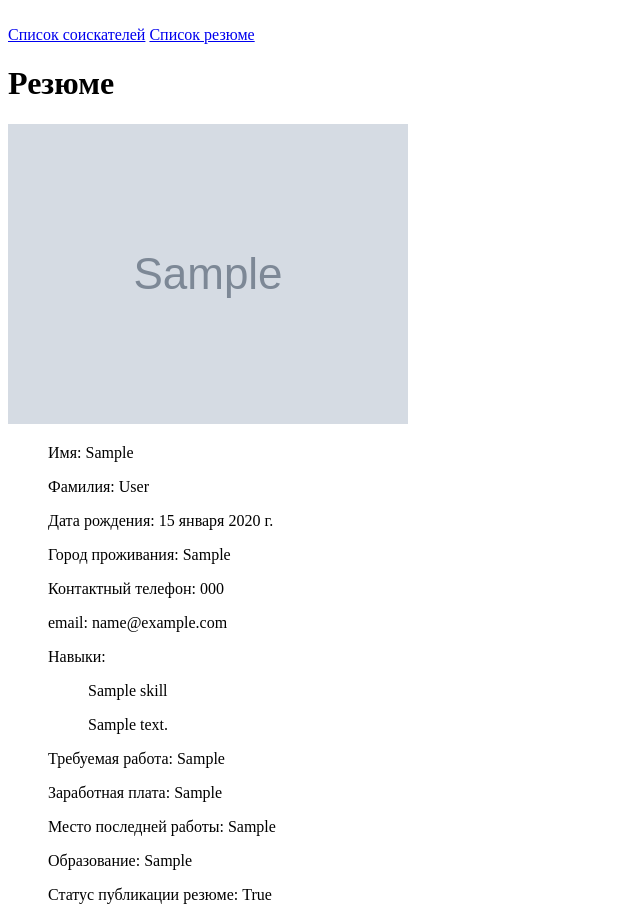
After one commit to GBdev2Python/GBdev2Python, a Django app: page /applicantapp/resume/00000000-0000-0000-0000-000000000001/ in a window 1280 px wide. The commit adds this page. Shown: the whole page, without its empty margins (0-640 px from the left). Run offline with Django 4.2, Linux system fonts and the light colour scheme; tables that the repository leaves empty hold one stand-in row (values such as "Sample post"); grey boxes marked "Sample" are stand-in pictures; some libraries are stand-ins or nearby versions.

Commit message:
sprint_1 Добавлены HTML страницы вывода данных по отдельному резюме и соискателю

```diff
--- a/applicantapp/models.py
+++ b/applicantapp/models.py
@@ -1,6 +1,7 @@
 from django.db import models
 from django.contrib.auth.models import User
 from authapp.models import CustomUser
+from django.urls import reverse
 import uuid
 
 # Create your models here.
@@ -21,22 +22,21 @@ class Towns(models.Model):
 
 # Соискатель (Таблица хранения данных по соискателям)
 class Applicants(models.Model):
-    # так должно быть вернее
-    # user = models.OneToOneField(CustomUser, on_delete=models.CASCADE, verbose_name='Пользователь')
     user = models.OneToOneField(CustomUser, on_delete=models.CASCADE, null=True, blank=True, verbose_name='Пользователь')
-   # first_name = models.CharField(max_length=50,verbose_name='Имя соискателя')
-   # last_name = models.CharField(max_length=50,verbose_name='Фамилия соискателя')
-    image = models.ImageField(null=True, blank=True, upload_to='applicant_images', default="applicant_images/default.jpg")
+    image = models.ImageField(null=True, blank=True, upload_to='image/applicant', default="image/applicant/default.jpg")
     birthday = models.DateField(blank=True, verbose_name="Дата рождения")
     phone = models.CharField(max_length=20, verbose_name="Телефон соискателя")
-   # email = models.EmailField(max_length=20, blank=True, verbose_name="email соискателя")
-   # phone = models.CharField(max_length=256, verbose_name="Телефон")
     town = models.ForeignKey(Towns, on_delete=models.PROTECT, verbose_name="Город проживания")
     id = models.UUIDField(default=uuid.uuid4, unique=True,
                           primary_key=True, editable=False)
 
     def __str__(self) -> str:
         return f"{self.user.first_name} {self.user.last_name}"
+
+
+    def get_absolute_url(self):
+        return reverse ('applicant_by_id',kwargs = {'applicant_id':self.id})
+
 
     class Meta:
         verbose_name = "Соискатель"
@@ -78,6 +78,12 @@ class Resumes(models.Model):
 
     def __str__(self):
         return str(f'{self.applicants.user.first_name} {self.id}')
+
+
+    def get_absolute_url(self):
+        return reverse ('resume_by_id',kwargs = {'resume_id':self.id})
+
+
     class Meta:
         verbose_name = "Резюме"
         verbose_name_plural = "Резюме"
--- a/applicantapp/templates/applicantapp/applicant_list.html
+++ b/applicantapp/templates/applicantapp/applicant_list.html
@@ -13,7 +13,7 @@
 <ul>
     {% for item in applicant_list%}
     <li>
-        <a href="#">{{ item.user }}</a>
+        <a href="{{ item.get_absolute_url }}">{{ item.user.first_name }} {{ item.user.last_name }}</a>
     </li>
     {% endfor %}
 </ul>
--- /dev/null
+++ b/applicantapp/templates/applicantapp/resume.html
@@ -0,0 +1,39 @@
+<!DOCTYPE html>
+<html lang="en">
+<head>
+    <meta charset="UTF-8">
+    <title>Резюме</title>
+</head>
+<body>
+<br>
+<a href="{% url 'applicant_list' %}">Список соискателей</a>
+<a href="{% url 'resume_list' %}">Список резюме</a>
+<br>
+<h1>Резюме</h1>
+
+<img class="avatar avatar--xl" src="media/{{ resume.applicants.image }}" />
+<ul>
+    <p>Имя: {{ resume.applicants.user.first_name }}</p>
+    <p>Фамилия: {{ resume.applicants.user.last_name }}</p>
+    <p>Дата рождения: {{ resume.applicants.birthday }}</p>
+    <p>Город проживания: {{ resume.applicants.town }}</p>
+    <p>Контактный телефон: {{ resume.applicants.phone }}</p>
+    <p>email: {{ resume.applicants.user.email }}</p>
+    <p>Навыки:</p>
+
+    {% for skill in skills %}
+        <ul>
+            <p>{{ skill.name }}</p>
+            <p>{{ skill.description }}</p>
+        </ul>
+    {% endfor %}
+
+    <p>Требуемая работа: {{ resume.required_job }}</p>
+    <p>Заработная плата: {{ resume.salary }}</p>
+    <p>Место последней работы: {{ resume.last_job }}</p>
+    <p>Образование: {{ resume.education }}</p>
+    <p>Статус публикации резюме: {{ resume.is_published }}</p>
+
+</ul>
+</body>
+</html>
--- a/applicantapp/templates/applicantapp/resume_list.html
+++ b/applicantapp/templates/applicantapp/resume_list.html
@@ -13,7 +13,7 @@
 <ul>
     {% for item in resume_list%}
     <li>
-        <a href="#">{{ item.applicants.user.first_name }} {{ item.applicants.user.last_name }}</a>
+        <a href="{{ item.get_absolute_url }}"> {{ item.applicants.user.first_name }} {{ item.applicants.user.last_name }}</a>
     </li>
     {% endfor %}
 </ul>
--- a/applicantapp/urls.py
+++ b/applicantapp/urls.py
@@ -6,4 +6,9 @@ urlpatterns = [
     path('applicant_list/', views.ApplicantList.as_view(),name='applicant_list'),
     # список Резюме
     path('resume_list/', views.ResumeList.as_view(),name='resume_list'),
+    # отдельное Резюме
+    path('resume/<str:resume_id>/', views.Resume.as_view(),name='resume_by_id'),
+    # отдельный Соискатель
+    path('applicant/<str:applicant_id>/', views.Applicant.as_view(),name='applicant_by_id'),
+
 ]
--- a/applicantapp/views.py
+++ b/applicantapp/views.py
@@ -1,4 +1,4 @@
-from django.shortcuts import render
+from django.shortcuts import render, get_object_or_404
 from django.views.generic import ListView, TemplateView
 from applicantapp.models import *
 
@@ -24,3 +24,26 @@ class ResumeList(ListView):
         context["resume_list"] = Resumes.objects.all()
         print(context["resume_list"])
         return context
+
+# Отдельное резюме
+class Resume(ListView):
+    model = Resumes
+    template_name = "applicantapp/resume.html"
+
+    def get_context_data(self, **kwargs):
+        profile = Resumes.objects.get(id = self.kwargs['resume_id'])
+        context = super().get_context_data(**kwargs)
+        context["resume"] = profile
+        context["skills"] = profile.skills.all()[:2]
+        return context
+
+# Отдельный соискатель
+class Applicant(ListView):
+    model = Applicants
+    template_name = "applicantapp/applicant.html"
+
+    def get_context_data(self, **kwargs):
+
+        context = super().get_context_data(**kwargs)
+        context["applicant"] = Applicants.objects.get(id = self.kwargs['applicant_id'])
+        return context
```
Also changed, not shown: applicantapp/templates/applicantapp/applicant.html (added, +26 -0 lines), media/image/applicant/andy.png (added), media/image/applicant/default.jpg (added), media/image/applicant/default_0uNP67v.jpg (added), media/image/applicant/egord.png (added).
